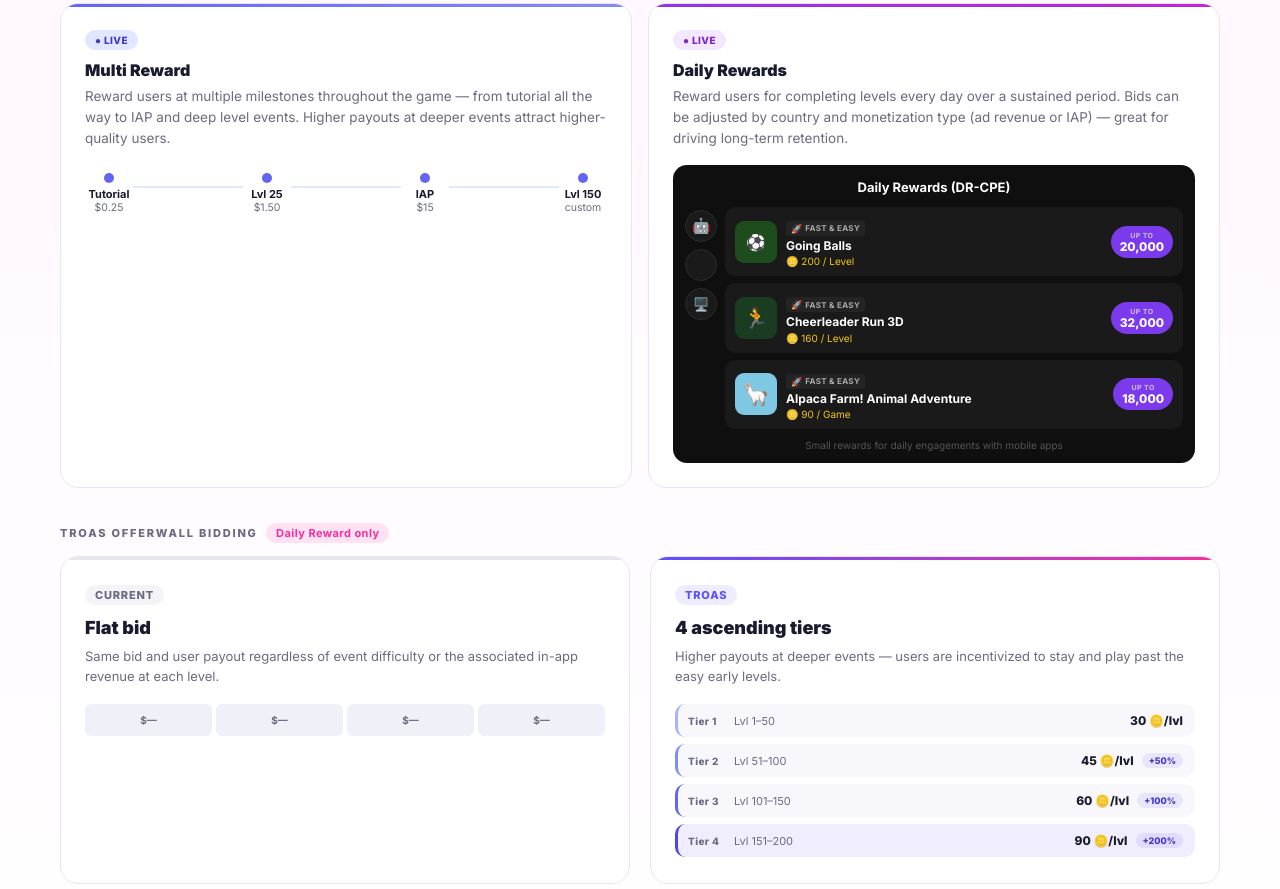
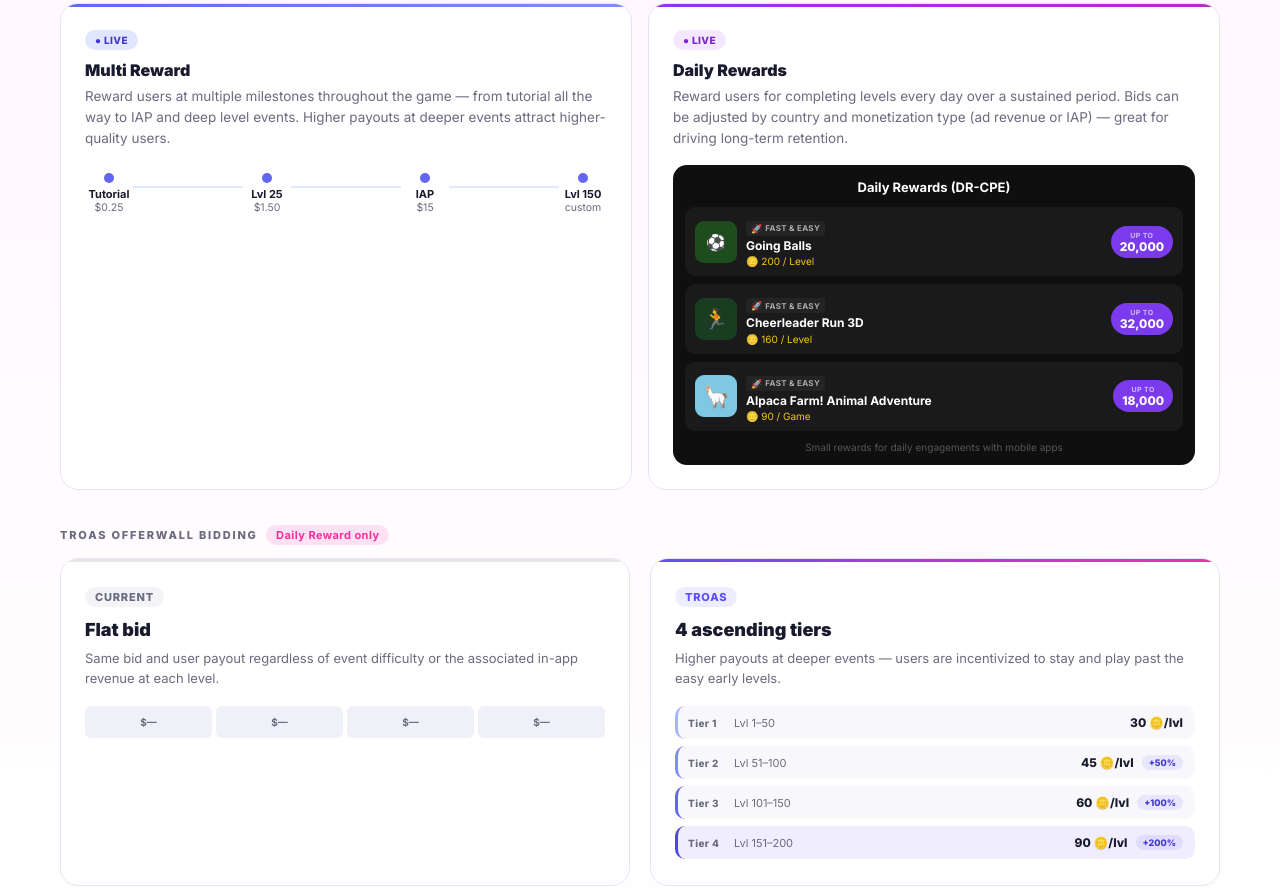
Before and after one commit to unity-ads-newsletter/unity-ads-newsletter.github.io, a plain HTML site: page index.html in a window 1280 px wide. Shown: the part 11111-12000 px from the top of the page. Drawn offline with Linux system fonts and the light colour scheme; no server answers; a web font is replaced by a local one.

Commit message:
Daily Rewards widget: remove broken left icon rail; align offers full-width
Co-Authored-By: Claude Opus 4.8 <noreply@anthropic.com>

```diff
--- a/index.html
+++ b/index.html
@@ -2193,13 +2193,7 @@
           <div class="tapjoy-type-desc">Reward users for completing levels every day over a sustained period. Bids can be adjusted by country and monetization type (ad revenue or IAP) — great for driving long-term retention.</div>
           <div style="background:#0f0f0f;border-radius:14px;padding:14px 12px 12px;margin-top:14px;font-family:'Inter',Arial,sans-serif;">
             <p style="text-align:center;color:#fff;font-size:13px;font-weight:700;margin:0 0 12px;">Daily Rewards (DR-CPE)</p>
-            <div style="display:flex;gap:8px;align-items:flex-start;">
-              <div style="display:flex;flex-direction:column;gap:7px;padding-top:3px;flex-shrink:0;">
-                <div style="width:32px;height:32px;border-radius:50%;border:1px solid #2a2a2a;background:#1a1a1a;display:flex;align-items:center;justify-content:center;font-size:15px;">🤖</div>
-                <div style="width:32px;height:32px;border-radius:50%;border:1px solid #2a2a2a;background:#1a1a1a;display:flex;align-items:center;justify-content:center;font-size:15px;"></div>
-                <div style="width:32px;height:32px;border-radius:50%;border:1px solid #2a2a2a;background:#1a1a1a;display:flex;align-items:center;justify-content:center;font-size:13px;">🖥️</div>
-              </div>
-              <div style="flex:1;display:flex;flex-direction:column;gap:7px;min-width:0;">
+            <div style="display:flex;flex-direction:column;gap:8px;">
                 <div style="background:#1a1a1a;border-radius:10px;padding:9px 10px;display:flex;align-items:center;gap:9px;">
                   <div style="width:42px;height:42px;border-radius:9px;background:#1d4d1d;flex-shrink:0;display:flex;align-items:center;justify-content:center;">⚽</div>
                   <div style="flex:1;min-width:0;">
@@ -2236,7 +2230,6 @@
                     <div style="color:#fff;font-size:12px;font-weight:800;line-height:1.1;">18,000</div>
                   </div>
                 </div>
-              </div>
             </div>
             <p style="text-align:center;color:#555;font-size:10px;margin:10px 0 0;">Small rewards for daily engagements with mobile apps</p>
           </div>
```
